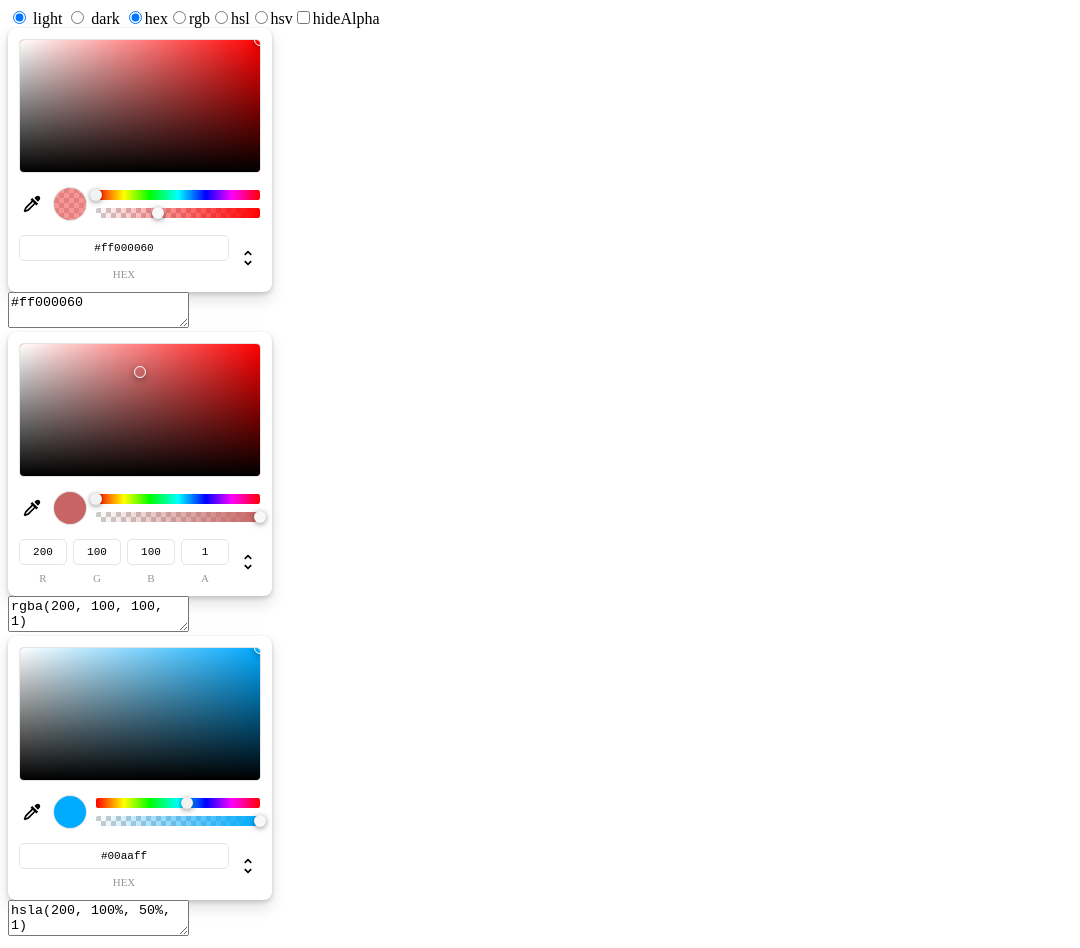
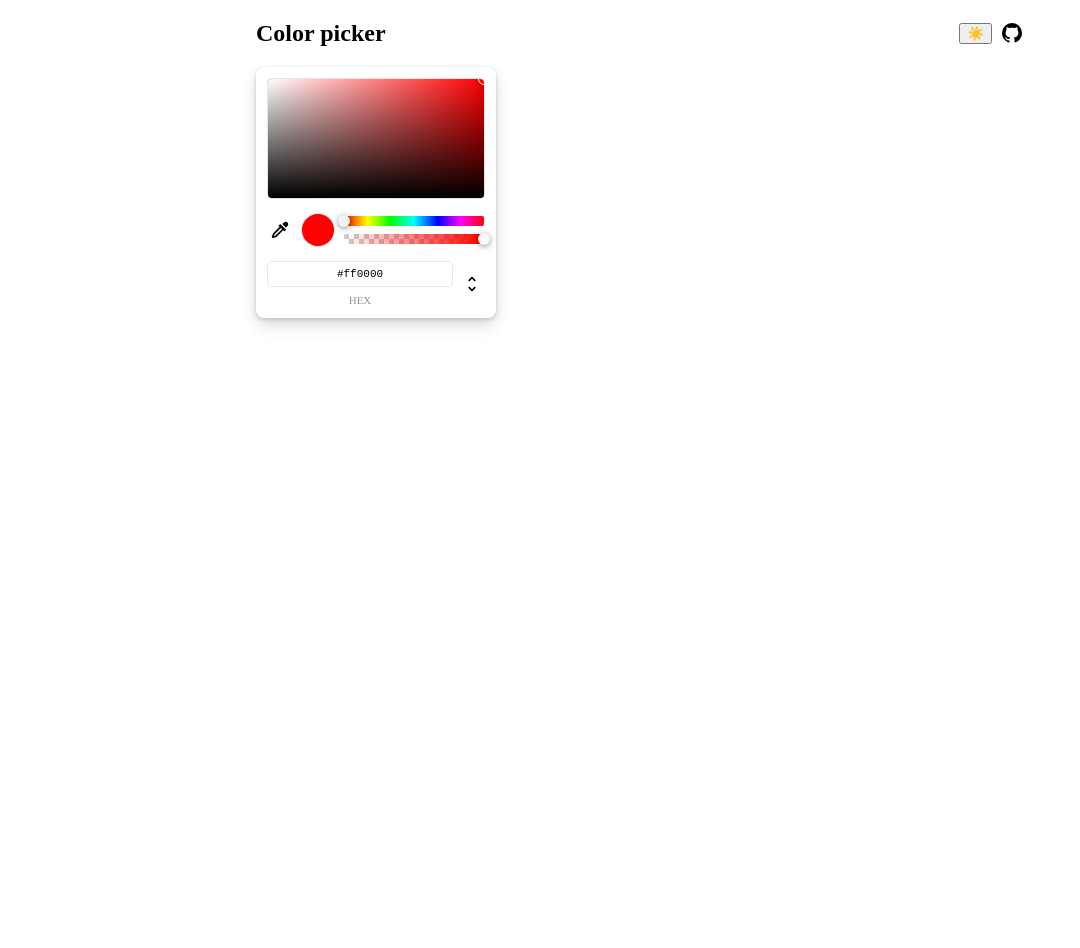
Before and after one commit to acrodata/color-picker, an Angular app: page /home in a window 1280 px wide. Before the commit this address led to /. Shown: the whole page, without its empty margins (0-1080 px from the left). After the commit the page ends 800 px from the top, so only its background shows below. Built offline with nearby package versions, Linux system fonts and the light colour scheme.

Commit message:
refactor(dev-app): add routes and improve styles

```diff
--- a/projects/dev-app/src/app/app.component.html
+++ b/projects/dev-app/src/app/app.component.html
@@ -1,59 +1,16 @@
-<label>
-  <input
-    type="radio"
-    name="theme"
-    value="light"
-    [(ngModel)]="theme"
-    (ngModelChange)="onThemeChange()"
-  />
-  light
-</label>
-<label>
-  <input
-    type="radio"
-    name="theme"
-    value="dark"
-    [(ngModel)]="theme"
-    (ngModelChange)="onThemeChange()"
-  />
-  dark
-</label>
+<main>
+  <header>
+    <h2>Color picker</h2>
 
-<label>
-  <input type="radio" name="format" value="hex" [(ngModel)]="format" />
-  <span>hex</span>
-</label>
-<label>
-  <input type="radio" name="format" value="rgb" [(ngModel)]="format" />
-  <span>rgb</span>
-</label>
-<label>
-  <input type="radio" name="format" value="hsl" [(ngModel)]="format" />
-  <span>hsl</span>
-</label>
-<label>
-  <input type="radio" name="format" value="hsv" [(ngModel)]="format" />
-  <span>hsv</span>
-</label>
-
-<label>
-  <input type="checkbox" name="hideAlpha" [(ngModel)]="hideAlpha" />
-  <span>hideAlpha</span>
-</label>
-
-<color-picker
-  [hideAlpha]="hideAlpha"
-  [(format)]="format"
-  [(ngModel)]="color"
-  (ngModelChange)="log('ngModelChange', $event)"
-  (colorChange)="log('colorChange', $event)"
-  (valueChange)="log('valueChange', $event)"
-  (valueChanged)="log('valueChanged', $event)"
-/>
-<textarea [(ngModel)]="color"></textarea>
-
-<color-picker [(ngModel)]="color2" />
-<textarea [(ngModel)]="color2"></textarea>
-
-<color-picker [(color)]="color3" />
-<textarea [(ngModel)]="color3"></textarea>
+    <button class="theme-btn" (click)="toggleTheme()">{{ lightTheme ? '☀️' : '🌙' }}</button>
+    <a href="https://github.com/acrodata/color-picker" target="_blank">
+      <svg viewBox="0 0 24 24" width="24" height="24">
+        <path
+          fill="currentColor"
+          d="M12,2A10,10 0 0,0 2,12C2,16.42 4.87,20.17 8.84,21.5C9.34,21.58 9.5,21.27 9.5,21C9.5,20.77 9.5,20.14 9.5,19.31C6.73,19.91 6.14,17.97 6.14,17.97C5.68,16.81 5.03,16.5 5.03,16.5C4.12,15.88 5.1,15.9 5.1,15.9C6.1,15.97 6.63,16.93 6.63,16.93C7.5,18.45 8.97,18 9.54,17.76C9.63,17.11 9.89,16.67 10.17,16.42C7.95,16.17 5.62,15.31 5.62,11.5C5.62,10.39 6,9.5 6.65,8.79C6.55,8.54 6.2,7.5 6.75,6.15C6.75,6.15 7.59,5.88 9.5,7.17C10.29,6.95 11.15,6.84 12,6.84C12.85,6.84 13.71,6.95 14.5,7.17C16.41,5.88 17.25,6.15 17.25,6.15C17.8,7.5 17.45,8.54 17.35,8.79C18,9.5 18.38,10.39 18.38,11.5C18.38,15.32 16.04,16.16 13.81,16.41C14.17,16.72 14.5,17.33 14.5,18.26C14.5,19.6 14.5,20.68 14.5,21C14.5,21.27 14.66,21.59 15.17,21.5C19.14,20.16 22,16.42 22,12A10,10 0 0,0 12,2Z"
+        />
+      </svg>
+    </a>
+  </header>
+  <router-outlet />
+</main>
--- a/projects/dev-app/src/app/app.component.scss
+++ b/projects/dev-app/src/app/app.component.scss
@@ -0,0 +1,22 @@
+main {
+  height: 100%;
+  max-width: 800px;
+  padding: 0 16px;
+  margin: 0 auto;
+  overflow: auto;
+}
+
+header {
+  display: flex;
+  align-items: center;
+  gap: 8px;
+
+  h2 {
+    flex: 1;
+  }
+
+  a {
+    display: inline-flex;
+    color: inherit;
+  }
+}
--- a/projects/dev-app/src/app/app.component.ts
+++ b/projects/dev-app/src/app/app.component.ts
@@ -1,33 +1,22 @@
-import { ColorFormat, ColorPicker } from '@acrodata/color-picker';
 import { Component } from '@angular/core';
-import { FormsModule } from '@angular/forms';
+import { RouterOutlet } from '@angular/router';
 
 @Component({
   selector: 'app-root',
-  imports: [ColorPicker, FormsModule],
+  imports: [RouterOutlet],
   templateUrl: './app.component.html',
   styleUrl: './app.component.scss',
 })
 export class AppComponent {
-  theme: 'light' | 'dark' = 'light';
+  lightTheme = true;
 
-  color = '#ff000060';
-  color2 = 'rgba(200, 100, 100, 1)';
-  color3 = 'hsla(200, 100%, 50%, 1)';
+  toggleTheme() {
+    this.lightTheme = !this.lightTheme;
 
-  format: ColorFormat = 'hex';
-
-  hideAlpha = false;
-
-  onThemeChange() {
-    if (this.theme === 'light') {
+    if (this.lightTheme) {
       document.querySelector('html')!.classList.remove('theme-dark');
-    } else if (this.theme === 'dark') {
+    } else {
       document.querySelector('html')!.classList.add('theme-dark');
     }
   }
-
-  log(type: string, e: any) {
-    console.log(type, e);
-  }
 }
--- a/projects/dev-app/src/app/app.routes.ts
+++ b/projects/dev-app/src/app/app.routes.ts
@@ -1,3 +1,14 @@
 import { Routes } from '@angular/router';
 
-export const routes: Routes = [];
+export const routes: Routes = [
+  { path: '', pathMatch: 'full', redirectTo: 'home' },
+  {
+    path: 'home',
+    loadComponent: () => import('./home/home.component').then(m => m.HomeComponent),
+  },
+  {
+    path: 'examples',
+    loadComponent: () => import('./examples/examples.component').then(m => m.ExamplesComponent),
+  },
+  { path: '**', redirectTo: 'home' },
+];
--- /dev/null
+++ b/projects/dev-app/src/app/examples/examples.component.html
@@ -0,0 +1,38 @@
+<label>
+  <input type="radio" name="format" value="hex" [(ngModel)]="format" />
+  <span>hex</span>
+</label>
+<label>
+  <input type="radio" name="format" value="rgb" [(ngModel)]="format" />
+  <span>rgb</span>
+</label>
+<label>
+  <input type="radio" name="format" value="hsl" [(ngModel)]="format" />
+  <span>hsl</span>
+</label>
+<label>
+  <input type="radio" name="format" value="hsv" [(ngModel)]="format" />
+  <span>hsv</span>
+</label>
+
+<label>
+  <input type="checkbox" name="hideAlpha" [(ngModel)]="hideAlpha" />
+  <span>hideAlpha</span>
+</label>
+
+<color-picker
+  [hideAlpha]="hideAlpha"
+  [(format)]="format"
+  [(ngModel)]="color"
+  (ngModelChange)="log('ngModelChange', $event)"
+  (colorChange)="log('colorChange', $event)"
+  (valueChange)="log('valueChange', $event)"
+  (valueChanged)="log('valueChanged', $event)"
+/>
+<textarea [(ngModel)]="color"></textarea>
+
+<color-picker [(ngModel)]="color2" />
+<textarea [(ngModel)]="color2"></textarea>
+
+<color-picker [(color)]="color3" />
+<textarea [(ngModel)]="color3"></textarea>
--- /dev/null
+++ b/projects/dev-app/src/app/examples/examples.component.ts
@@ -0,0 +1,23 @@
+import { ColorFormat, ColorPicker } from '@acrodata/color-picker';
+import { Component } from '@angular/core';
+import { FormsModule } from '@angular/forms';
+
+@Component({
+  selector: 'app-examples',
+  imports: [ColorPicker, FormsModule],
+  templateUrl: './examples.component.html',
+  styleUrl: './examples.component.scss',
+})
+export class ExamplesComponent {
+  color = '#ff000060';
+  color2 = 'rgba(200, 100, 100, 1)';
+  color3 = 'hsla(200, 100%, 50%, 1)';
+
+  format: ColorFormat = 'hex';
+
+  hideAlpha = false;
+
+  log(type: string, e: any) {
+    console.log(type, e);
+  }
+}
--- /dev/null
+++ b/projects/dev-app/src/app/home/home.component.html
@@ -0,0 +1 @@
+<color-picker [(color)]="color" />
--- /dev/null
+++ b/projects/dev-app/src/app/home/home.component.ts
@@ -0,0 +1,12 @@
+import { ColorPicker } from '@acrodata/color-picker';
+import { Component } from '@angular/core';
+
+@Component({
+  selector: 'app-home',
+  imports: [ColorPicker],
+  templateUrl: './home.component.html',
+  styleUrl: './home.component.scss',
+})
+export class HomeComponent {
+  color = '#ff0000';
+}
--- a/projects/dev-app/src/styles.scss
+++ b/projects/dev-app/src/styles.scss
@@ -1,4 +1,14 @@
 /* You can add global styles to this file, and also import other style files */
+
+* {
+  box-sizing: border-box;
+}
+
+html,
+body {
+  height: 100%;
+  margin: 0;
+}
 
 html.theme-dark {
   color-scheme: dark;
```
Also changed, not shown: projects/dev-app/src/app/examples/examples.component.scss (added), projects/dev-app/src/app/home/home.component.scss (added).
